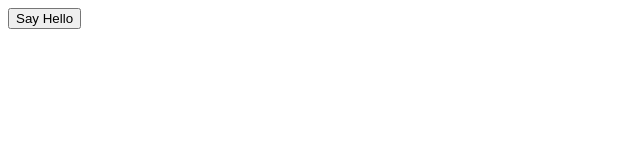
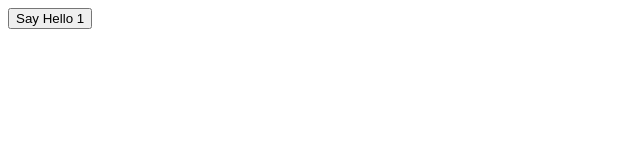
Before and after one commit to KartrickIsMe/music-app, a website: page www/index.html in a window 1280 px wide. Shown: the full height of the page, 0-640 px from the left. Drawn offline with Linux system fonts and the light colour scheme.

```diff
--- a/www/index.html
+++ b/www/index.html
@@ -1,7 +1,7 @@
 <!DOCTYPE html>
 <html>
 <body>
-  <button id="button">Say Hello</button>
+  <button id="button">Say Hello 1</button>
   <p id="output"></p>
   <script src="app.js"></script>
 </body>
```
